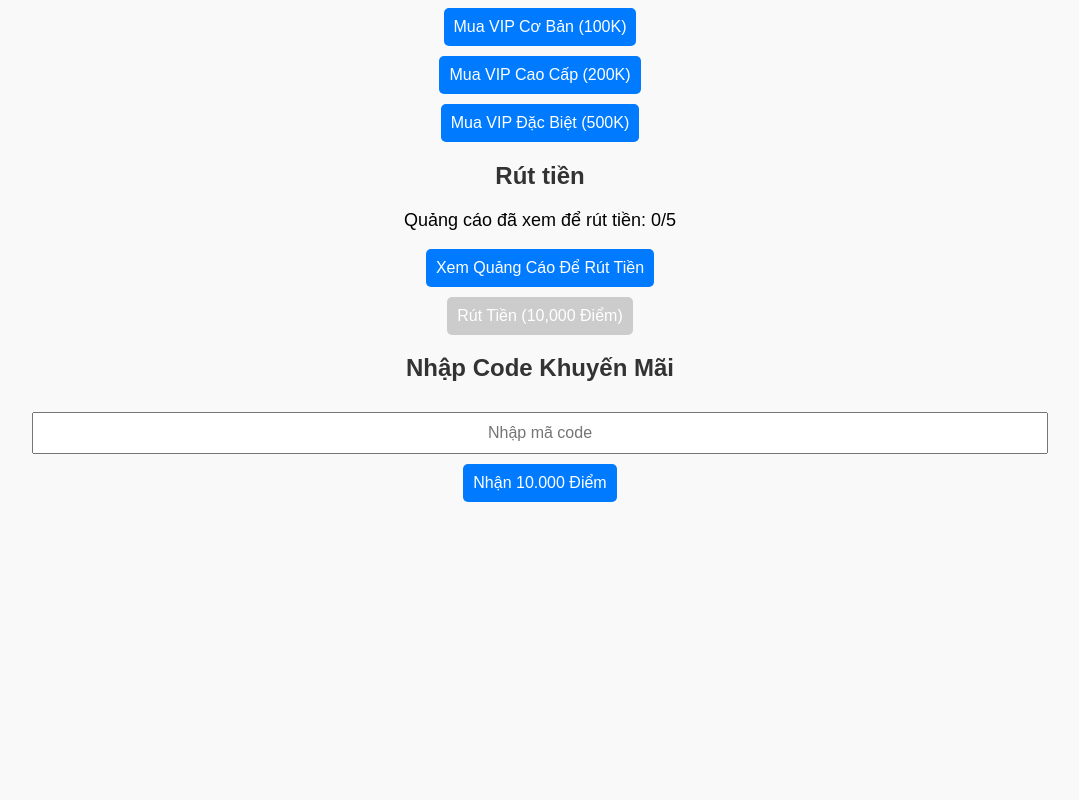
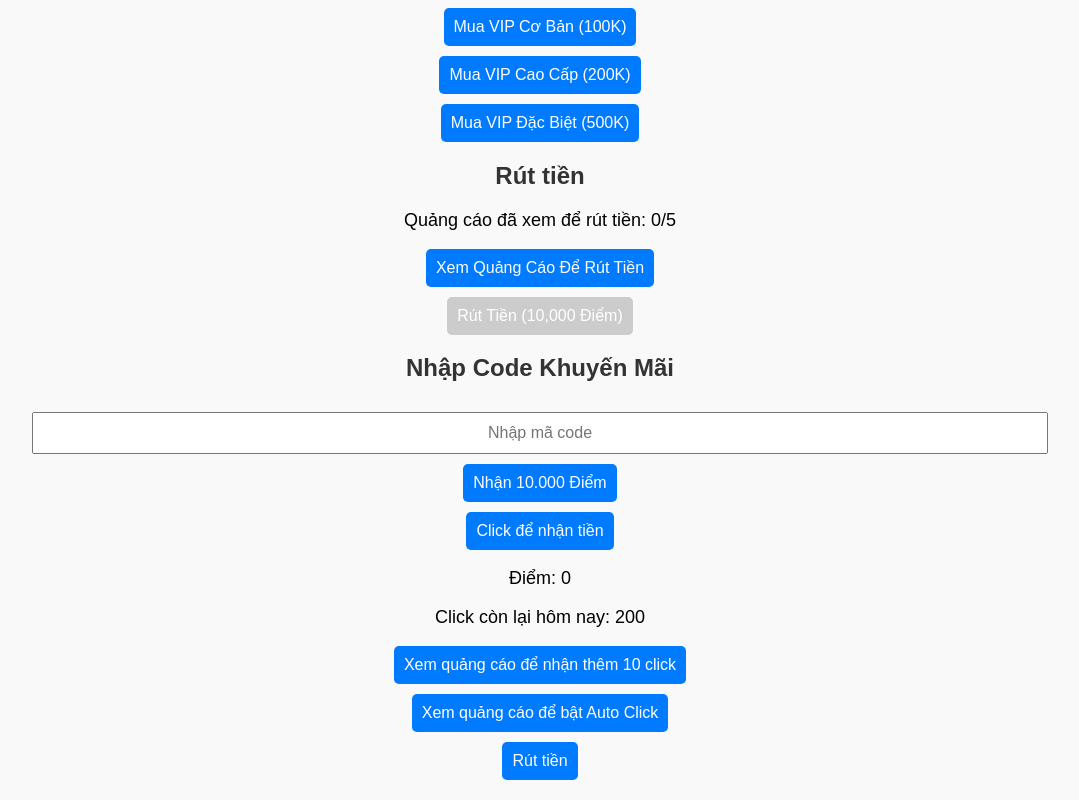
Before and after one commit to freemoneyvn/click-money., a plain HTML site: page index.html in a window 1280 px wide. Shown: the part 391-1191 px from the top of the page, without its empty margins (100-1179 px from the left). Before the commit the page ends 913 px from the top, so only its background shows below. Drawn offline with Linux system fonts and the light colour scheme.

Commit message:
Update index.html

```diff
--- a/index.html
+++ b/index.html
@@ -35,3 +35,9 @@
     <script src="script.js"></script>
 </body>
 </html>
+<button onclick="clickToEarn()">Click để nhận tiền</button>
+<p>Điểm: <span id="points">0</span></p>
+<p>Click còn lại hôm nay: <span id="clicksLeft">200</span></p>
+<button onclick="watchAdForClicks()">Xem quảng cáo để nhận thêm 10 click</button>
+<button onclick="enableAutoClick()">Xem quảng cáo để bật Auto Click</button>
+<button onclick="withdraw()">Rút tiền</button>
```
